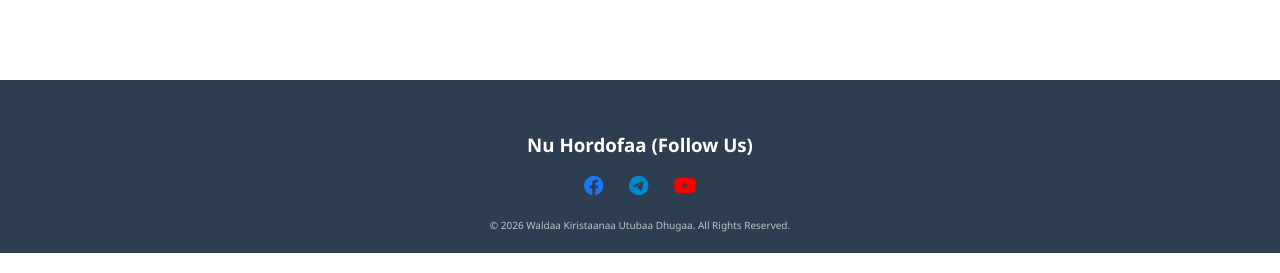
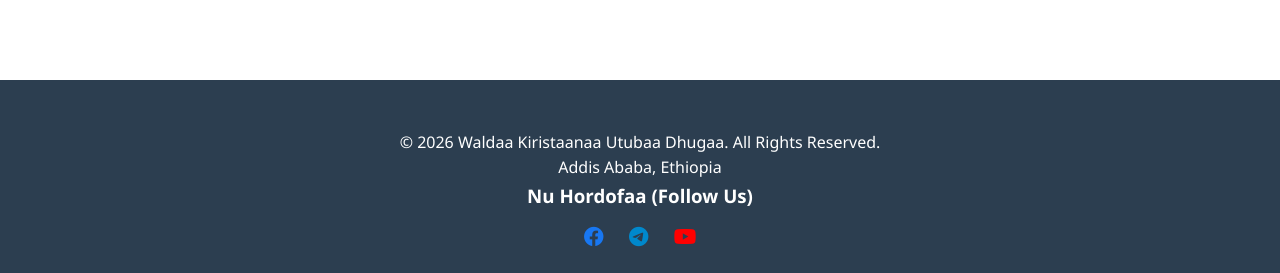
Before and after one commit to feyotad2013-sys/utubaadhugaa-church, a Flask app: page / in a window 1280 px wide. Shown: the part 3194-3467 px from the top of the page. Run offline with Flask 3, Linux system fonts and the light colour scheme; some libraries are stand-ins or nearby versions.

Commit message:
Update index.html

```diff
--- a/church website/templates/index.html
+++ b/church website/templates/index.html
@@ -247,6 +247,8 @@
     </section>
 
     <footer>
+        <p>© 2026 Waldaa Kiristaanaa Utubaa Dhugaa. All Rights Reserved.</p>
+        <p>Addis Ababa, Ethiopia</p>
    <style="background-color: #2c3e50; color: white; padding: 20px 10px; text-align: center; margin-top: 15px;">
     <h3 style="margin-bottom: 10px;">Nu Hordofaa (Follow Us)</h3>
 
@@ -264,9 +266,6 @@
         </a>
     </div>
 </div>
-  <p style="margin-top: 15px; font-size: 10px; color: #bdc3c7;">
-        &copy; 2026 Waldaa Kiristaanaa Utubaa Dhugaa. All Rights Reserved.
-    </p>
 </footer>
 
 </body>
```
